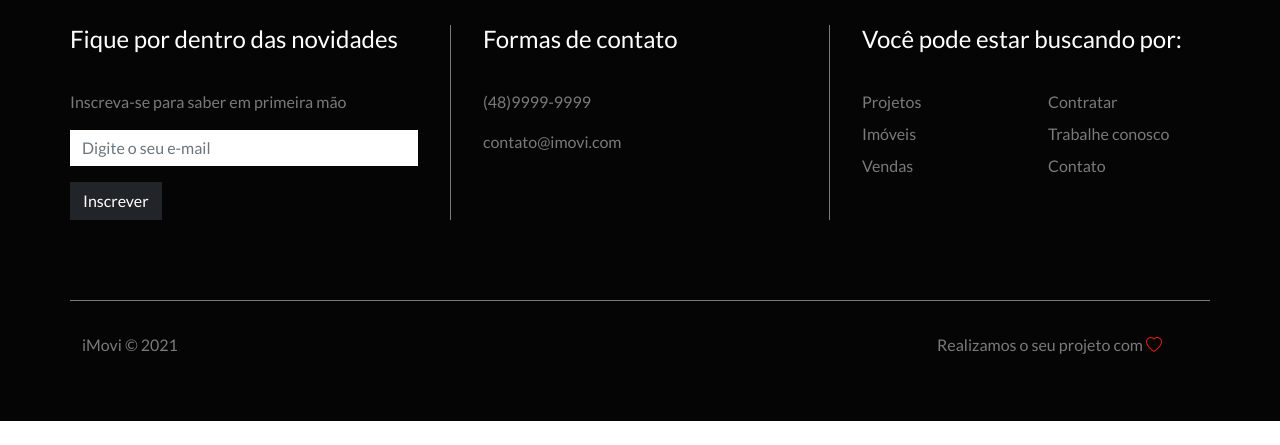
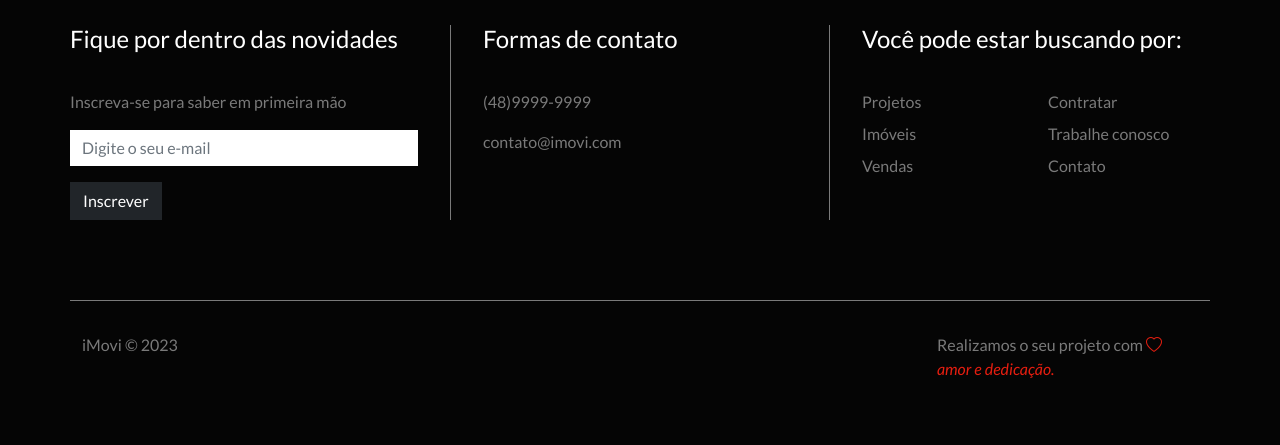
Before and after one commit to JonathasRosa/imovi-agency, a plain HTML site: page index.html in a window 1280 px wide. Shown: the part 3279-3724 px from the top of the page. Before the commit the page ends 3700 px from the top, so only its background shows below. Drawn offline with nearby package versions, Linux system fonts and the light colour scheme.

Commit message:
Update projeto Imovi

```diff
--- a/index.html
+++ b/index.html
@@ -355,12 +355,12 @@
           <div class="col-12" id="footer-bottom">
             <div class="row justify-content-between">
               <div class="col-12 col-md-3">
-                <p class="secondary-color">iMovi &copy; 2021</p>
+                <p class="secondary-color">iMovi &copy; 2023</p>
               </div>
               <div class="col-12 col-md-3">
                 <p class="secondary-color">
                   Realizamos o seu projeto com
-                  <i class="bi bi-heart"></i>
+                  <i class="bi bi-heart"> amor e dedicação.</i>
                 </p>
               </div>
             </div>
```
